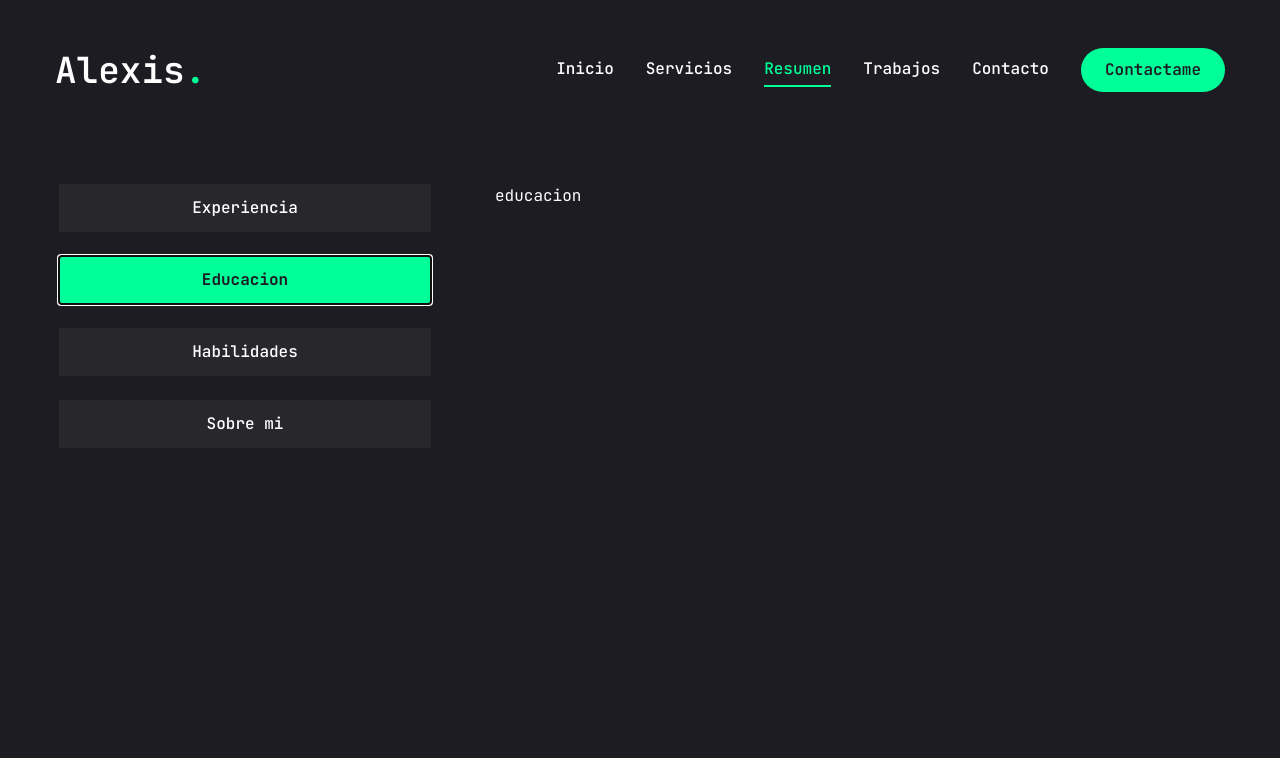
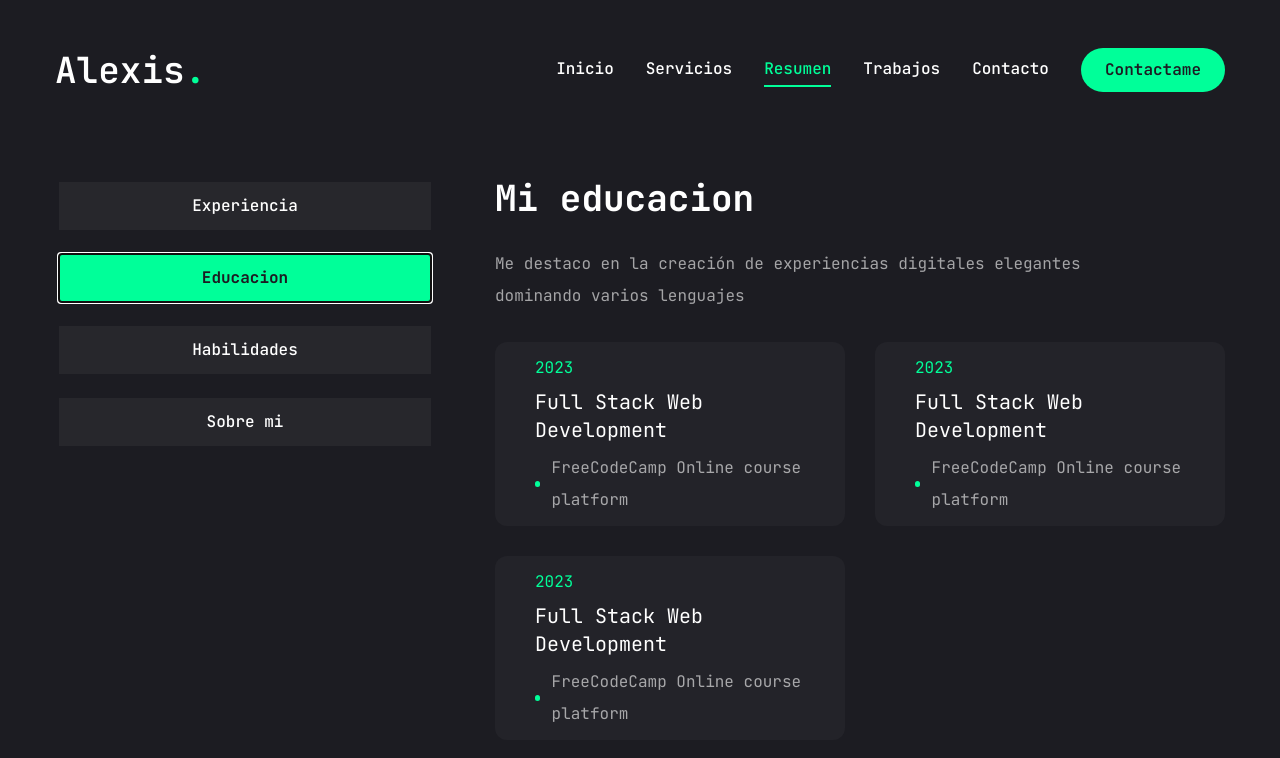
Before and after one commit to AlexisLerch/Portafolio-NextJS-AlexisLerch, a Next.js app: page /resume in a window 1280 px wide. Both pictures are taken after a click on the tab "Educacion". Shown: the top 758 px of the page. Built offline with nearby package versions, Linux system fonts and the light colour scheme.

Commit message:
Pagina de resumen terminada

```diff
--- a/app/resume/page.jsx
+++ b/app/resume/page.jsx
@@ -6,7 +6,7 @@
 // about data
 const about = {
   title: 'Sobre mi',
-  dedscription: 'Me destaco en la creación de experiencias digitales elegantes dominando varios lenguajes y tecnologías de programación.',
+  description: 'Me destaco en la creación de experiencias digitales elegantes dominando varios lenguajes y tecnologías de programación.',
   info: [
     {
       fieldName: 'Name',
@@ -25,12 +25,12 @@
       fieldValue: 'Argentino'
     },
     {
+      fieldName: 'Freelance',
+      fieldValue: 'Available'
+    },
+    {
       fieldName: 'Email',
       fieldValue: 'alexis.lerch123@gmail.com'
-    },
-    {
-      fieldName: 'Freelance',
-      fieldValue: 'Available'
     },
   ]
 }
@@ -94,6 +94,10 @@
   description: "Me destaco en la creación de experiencias digitales elegantes dominando varios lenguajes y tecnologías de programación.",
   skillList: [
     {
+      icon: <FaPython />,
+      name: "python"
+    },
+    {
       icon: <FaHtml5 />,
       name: "html 5",
     },
@@ -121,10 +125,6 @@
       icon: <FaNodeJs />,
       name: "node.js",
     },
-    {
-      icon: <FaPython />,
-      name: "python"
-    }
   ]
 }
 
@@ -153,6 +153,7 @@
 
           {/* contenido */}
           <div className='min-h-[70vh] w-full'>
+
             {/* experiencia */}
             <TabsContent value="experience" className="w-full">
               <div className='flex flex-col gap-[30px] text-center xl:text-left'>
@@ -179,18 +180,76 @@
                 </ScrollArea>
               </div>
             </TabsContent>
+
             {/* educacion */}
             <TabsContent value="education" className="w-full">
-              educacion
+            <div className='flex flex-col gap-[30px] text-center xl:text-left'>
+                <h3 className='text-4xl font-bold'>
+                  {education.title}
+                </h3>
+                <p className='max-w-[600px] text-white/60 mx-auto xl:mx-0'>
+                  {education.description}
+                </p>
+                <ScrollArea className='h-[400px]'>
+                  <ul className='grid grid-cols-1 lg:grid-cols-2 gap-[30px]'>
+                    {education.items.map((item, index) => {
+                      return <li key={index} className='bg-[#232329] h-[184px] py-6 px-10 rounded-xl flex flex-col justify-center items-center lg:items-start gap-1'>
+                        <span className='text-accent'>{item.duration}</span>
+                        <h3 className='text-xl max-w-[260px] min-h-[60px] text-center lg:text-left'>{item.degree}</h3>
+                        <div className='flex items-center gap-3'>
+                          {/* dot */}
+                          <span className='w-[6px] h-[6px] rounded-full bg-accent'></span>
+                          <p className='text-white/60'>{item.institution}</p>
+                        </div>
+                      </li>
+                    })}
+                  </ul>
+                </ScrollArea>
+              </div>
             </TabsContent>
+
             {/* habilidades */}
-            <TabsContent value="skills" className="w-full">
-              habilidades
+            <TabsContent value="skills" className="w-full h-full">
+              <div className='flex flex-col gap-[30px]'>
+                    <div className='flex flex-col gap-[30px] text-center xl:text-left'>
+                      <h3 className='text-4xl font-bold'>{skills.title}</h3>
+                      <p className="max-w-[600px] text-white/60 mx-auto xl:mx-0">{skills.description}</p>
+                    </div>
+                    <ul className='grid grid-cols-2 sm:grid-cols-3 md:grid-cols-4 xl:gap-[30px] gap-7'>
+                      {skills.skillList.map((skill, index) => {
+                        return <li key={index}>
+                          <TooltipProvider delayDuration={100}>
+                            <Tooltip>
+                              <TooltipTrigger className='w-full h-[150px] bg-[#232329] rounded-xl flex justify-center items-center group'>
+                                <div className='text-6xl group-hover:text-accent transition-all duration-300'>{skill.icon}</div>
+                              </TooltipTrigger>
+                              <TooltipContent>
+                                <p className='capitalize'>{skill.name}</p>
+                              </TooltipContent>
+                            </Tooltip>
+                          </TooltipProvider>
+                        </li>
+                      })}
+                    </ul>
+              </div>
             </TabsContent>
+
             {/* sobre mi */}
-            <TabsContent value="about" className="w-full">
-              sobre mi
+            <TabsContent value="about" className="w-full text-center xl:text-left">
+              <div className='flex flex-col gap-[30px]'>
+                <h3 className='text-4xl font-bold'>{about.title}</h3>
+                <p className='max-w-[600px] text-white/60 mx-auto xl:mx-0'>{about.description}</p>
+                <ul className='grid grid-cols-1 xl:grid-cols-2 gap-y-6 max-w-[620px] mx-auto xl:mx-0'>
+                  {about.info.map((item, index) => {
+                    return <li key={index} className='flex items-center justify-center xl:justify-start gap-4'>
+                      <span className='text-white/60'>{item.fieldName}</span>
+                      <span className='text-xl'>{item.fieldValue}</span>
+                    </li>
+                  })}
+                </ul>
+              </div>
             </TabsContent>
+
           </div>
         </Tabs>
       </div>
--- a/components/Stairs.jsx
+++ b/components/Stairs.jsx
@@ -35,7 +35,7 @@
             initial="initial" animate="animate"
             exit="exit"
             transition={{
-                duration: 0.4,
+                duration: 0.2,
                 ease: 'easeInOut',
                 delay: reverseIndex(index) * 0.1,
             }}
--- a/components/ui/scroll-area.jsx
+++ b/components/ui/scroll-area.jsx
@@ -32,7 +32,7 @@
       className
     )}
     {...props}>
-    <ScrollAreaPrimitive.ScrollAreaThumb className="relative flex-1 rounded-full bg-slate-200 dark:bg-slate-800" />
+    <ScrollAreaPrimitive.ScrollAreaThumb className="relative flex-1 rounded-full bg-accent dark:bg-slate-800" />
   </ScrollAreaPrimitive.ScrollAreaScrollbar>
 ))
 ScrollBar.displayName = ScrollAreaPrimitive.ScrollAreaScrollbar.displayName
```
